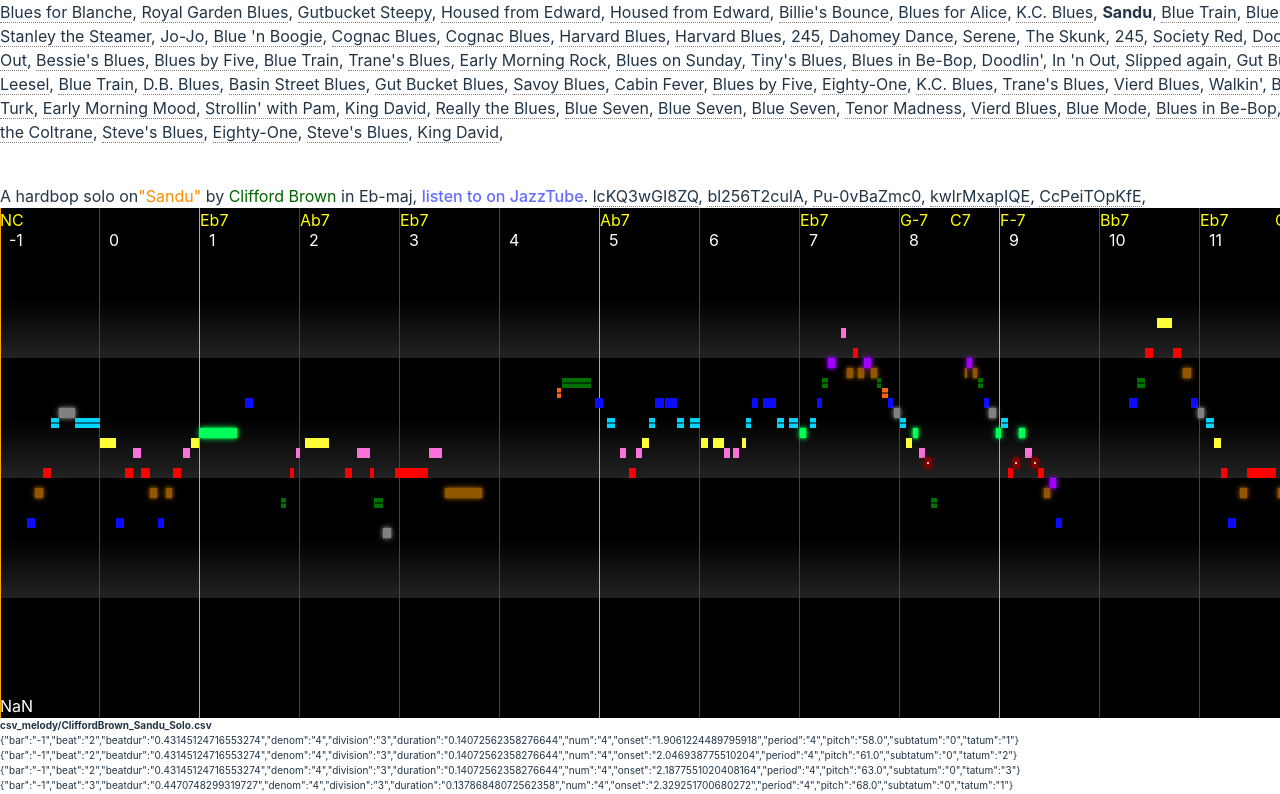
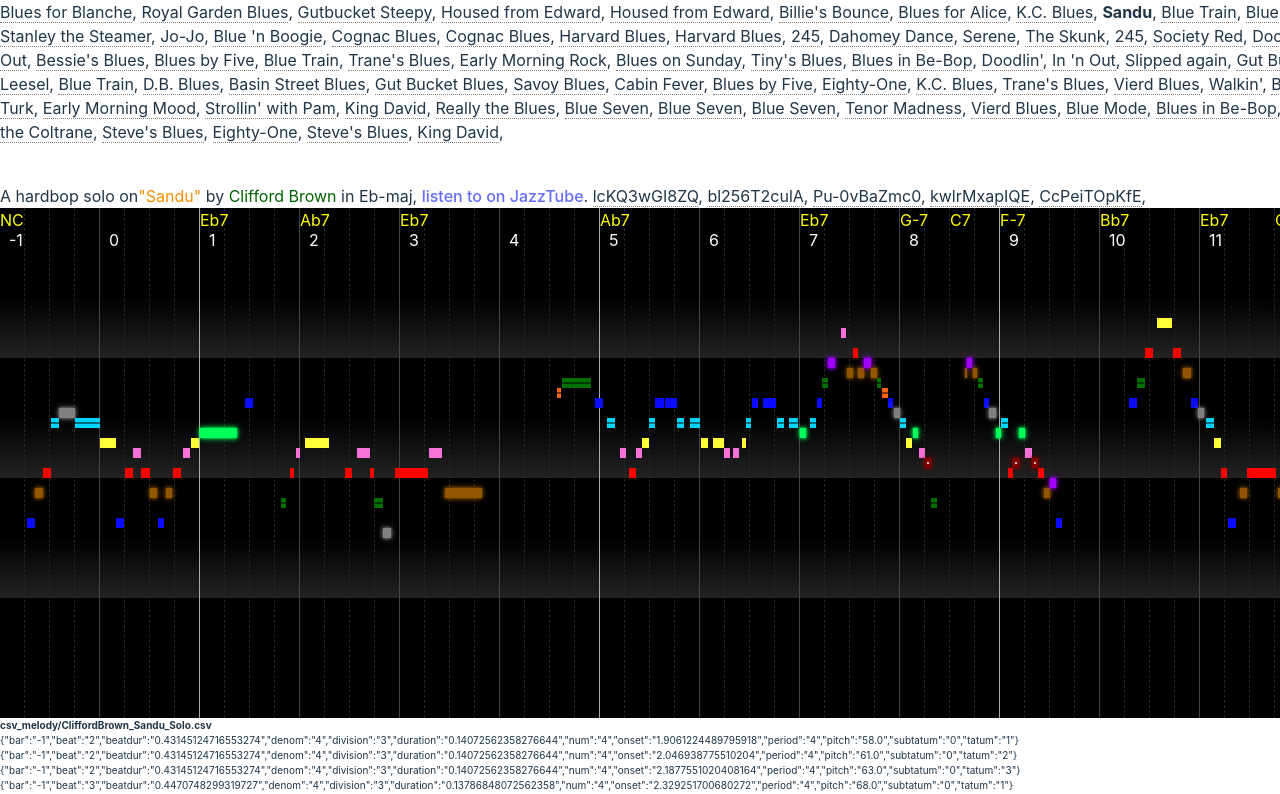
Before and after one commit to vpavlenko/12, a React (Vite) app: page / in a window 1280 px wide. Shown: the top 794 px of the page. Built offline with nearby package versions, Linux system fonts and the light colour scheme.

Commit message:
Show beats

```diff
--- a/src/App.tsx
+++ b/src/App.tsx
@@ -46,9 +46,9 @@ const MeasureBar = styled(VerticalBar)`
   background-color: #444;
 `;
 
-// const BeatBar = styled(VerticalBar)`
-//   border-left: 1px dashed #262626;
-// `;
+const BeatBar = styled(VerticalBar)`
+  border-left: 1px dashed #262626;
+`;
 
 const BEAT_WIDTH = 25;
 const MEASURE_WIDTH = BEAT_WIDTH * 4;
@@ -116,6 +116,9 @@ const Measure: FC<{ number: number; left: number }> = ({ number, left }) => (
     <MeasureBar
       style={{ left, ...(number % 4 === 1 ? { backgroundColor: "#aaa" } : {}) }}
     />
+    {[1, 2, 3].map((beat) => (
+      <BeatBar style={{ left: left + beat * BEAT_WIDTH }} />
+    ))}
     <div
       style={{ position: "absolute", left: left + 10, top: 20, color: "white" }}
     >
@@ -160,23 +163,20 @@ const TonalGrid: FC<{
         backgroundColor: "black",
       }}
     >
-      {currentYoutubeTime !== -10 && currentYoutubeTime != null && (
-        <>
-          <div
-            style={{ position: "absolute", bottom: 0, left: 0, color: "white" }}
-          >
-            {currentYoutubeTime}
-          </div>
+      {currentYoutubeTime !== -10 &&
+        currentYoutubeTime != null &&
+        !isNaN(currentYoutubeTime) && (
           <Cursor style={{ left: currentYoutubeTime * MEASURE_WIDTH }} />
-        </>
         )}
       {octaves}
       {MEASURES.map((number, index) => (
+        <>
           <Measure
             key={number}
             number={number}
             left={index * MEASURE_WIDTH - 1}
           />
+        </>
       ))}
       {choruses.map(({ pitch, onset, duration }, index) =>
         isNaN(pitch) ? null : (
@@ -316,18 +316,6 @@ function App() {
     [melodyData, beatsData, mapToRelativeTime]
   );
 
-  // useEffect(() => {
-  //   const interval = setInterval(() => {
-  //     const time = playerRef?.current?.getCurrentTime();
-  //     if (typeof time == "number") {
-  //       console.log(time, youtubeItem);
-  //       setCurrentYoutubeTime(time - parseFloat(youtubeItem.solo_start_sec));
-  //     }
-  //   }, 100);
-
-  //   return () => clearInterval(interval);
-  // }, [youtubeItem]);
-
   useEffect(() => {
     function updateCurrentTime() {
       const time = playerRef?.current?.getCurrentTime();
```
Lines whose indentation alone changed are shown as unchanged.
